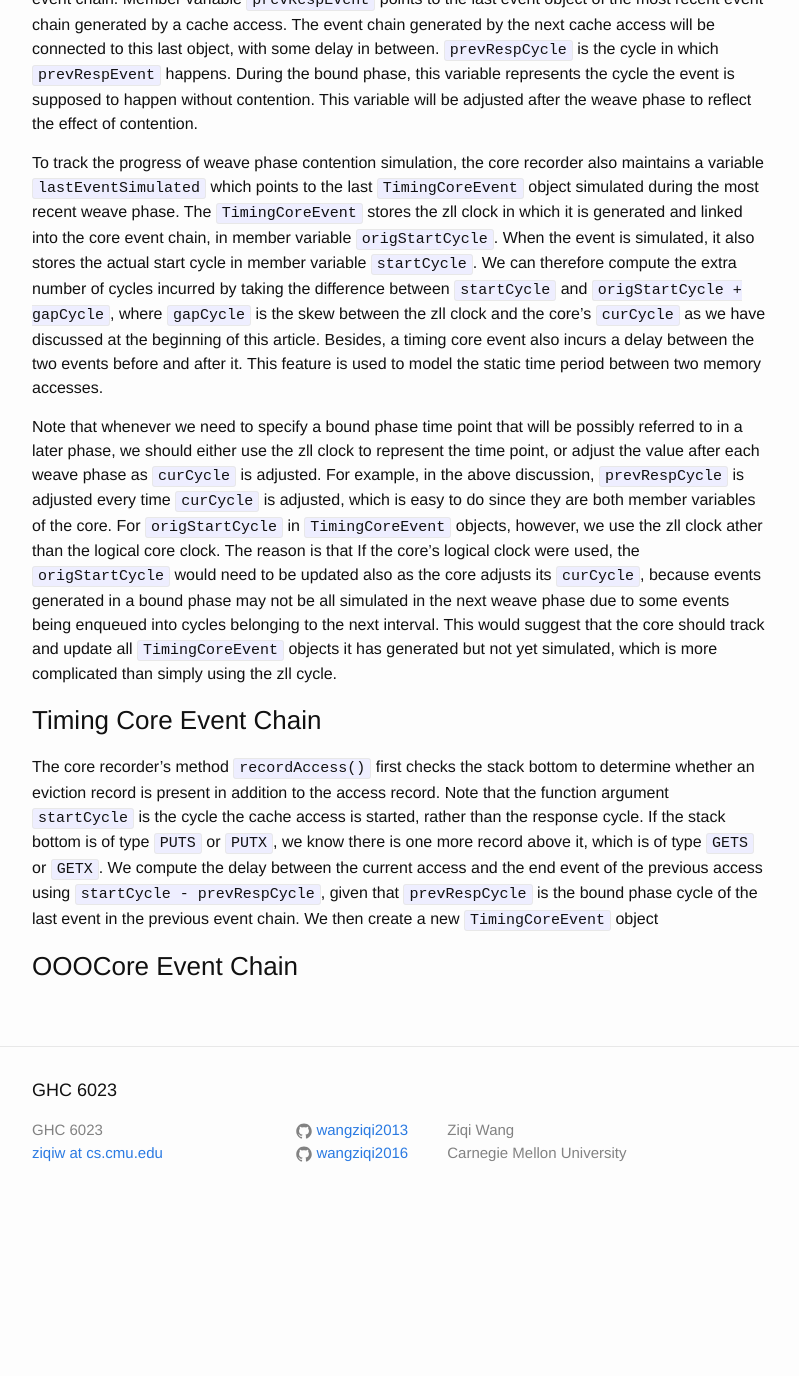
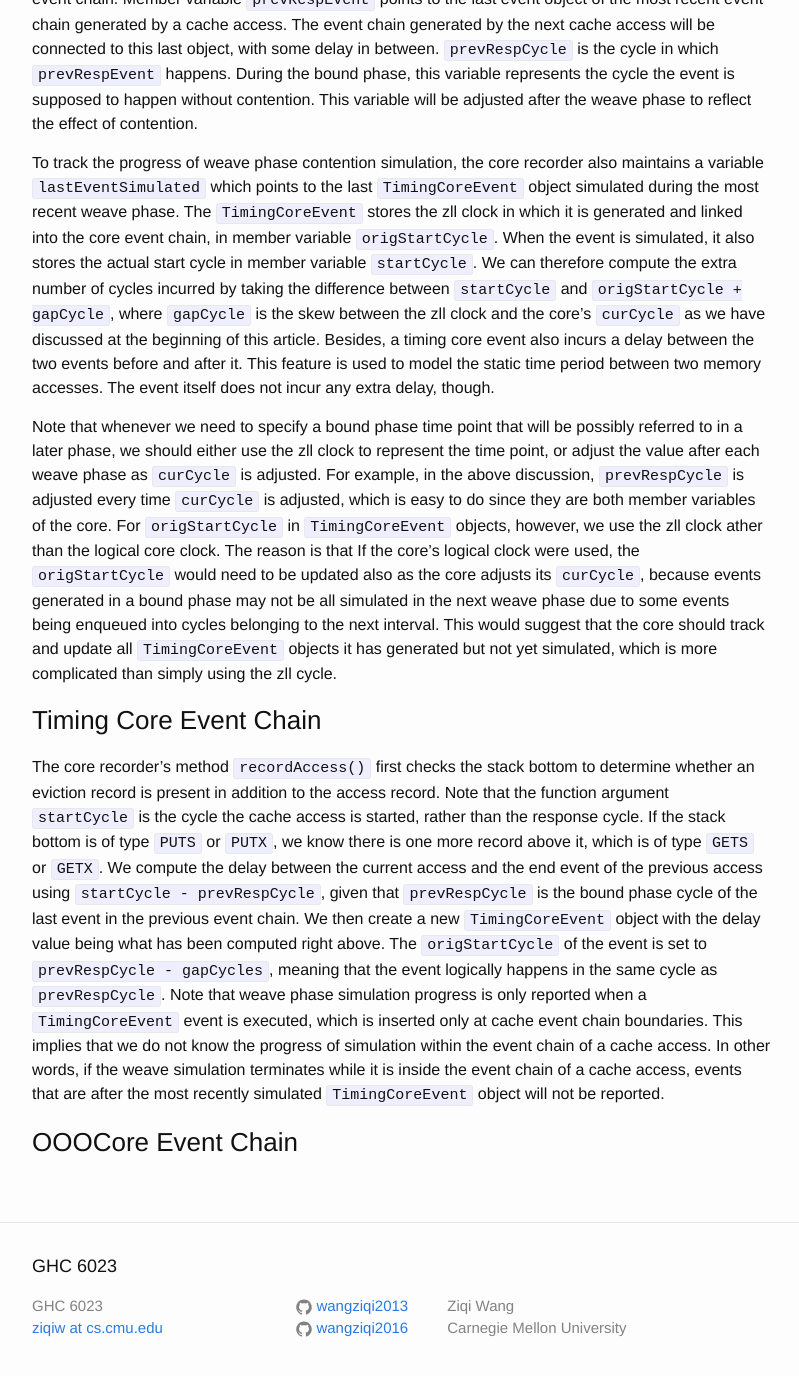
Before and after one commit to wangziqi2013/wangziqi2013.github.io, a Jekyll site: the page built from _posts/2019-01-22-understand-zsim-contention-sim.markdown, in a window 1280 px wide and 1400 px high, scrolled down 16560 px. Shown: the top 1376 px of the window, without its empty margins (238-1037 px from the left). Built offline with Jekyll 4.4.1, drawn with Linux system fonts in a browser that asks for light colours; before the commit the page ends 17784 px from its top, so only the background shows below that.

Commit message:
Adding report

```diff
--- a/_posts/2019-01-22-understand-zsim-contention-sim.markdown
+++ b/_posts/2019-01-22-understand-zsim-contention-sim.markdown
@@ -610,7 +610,7 @@ When the event is simulated, it also stores the actual start cycle in member var
 compute the extra number of cycles incurred by taking the difference between `startCycle` and `origStartCycle + gapCycle`,
 where `gapCycle` is the skew between the zll clock and the core's `curCycle` as we have discussed at the beginning of
 this article. Besides, a timing core event also incurs a delay between the two events before and after it. This feature
-is used to model the static time period between two memory accesses.
+is used to model the static time period between two memory accesses. The event itself does not incur any extra delay, though.
 
 Note that whenever we need to specify a bound phase time point that will be possibly referred to in a later phase, we should
 either use the zll clock to represent the time point, or adjust the value after each weave phase as `curCycle` is adjusted.
@@ -629,6 +629,13 @@ in addition to the access record. Note that the function argument `startCycle` i
 rather than the response cycle. If the stack bottom is of type `PUTS` or `PUTX`, we know there is one more record above
 it, which is of type `GETS` or `GETX`. We compute the delay between the current access and the end event of the previous
 access using `startCycle - prevRespCycle`, given that `prevRespCycle` is the bound phase cycle of the last event in the
-previous event chain. We then create a new `TimingCoreEvent` object
+previous event chain. We then create a new `TimingCoreEvent` object with the delay value being what has been computed right
+above. The `origStartCycle` of the event is set to `prevRespCycle - gapCycles`, meaning that the event logically happens
+in the same cycle as `prevRespCycle`. Note that weave phase simulation progress is only reported when a `TimingCoreEvent`
+event is executed, which is inserted only at cache event chain boundaries. This implies that we do not know the progress
+of simulation within the event chain of a cache access. In other words, if the weave simulation terminates while it is
+inside the event chain of a cache access, events that are after the most recently simulated `TimingCoreEvent` object will
+not be reported.
+
 
 ### OOOCore Event Chain
```
